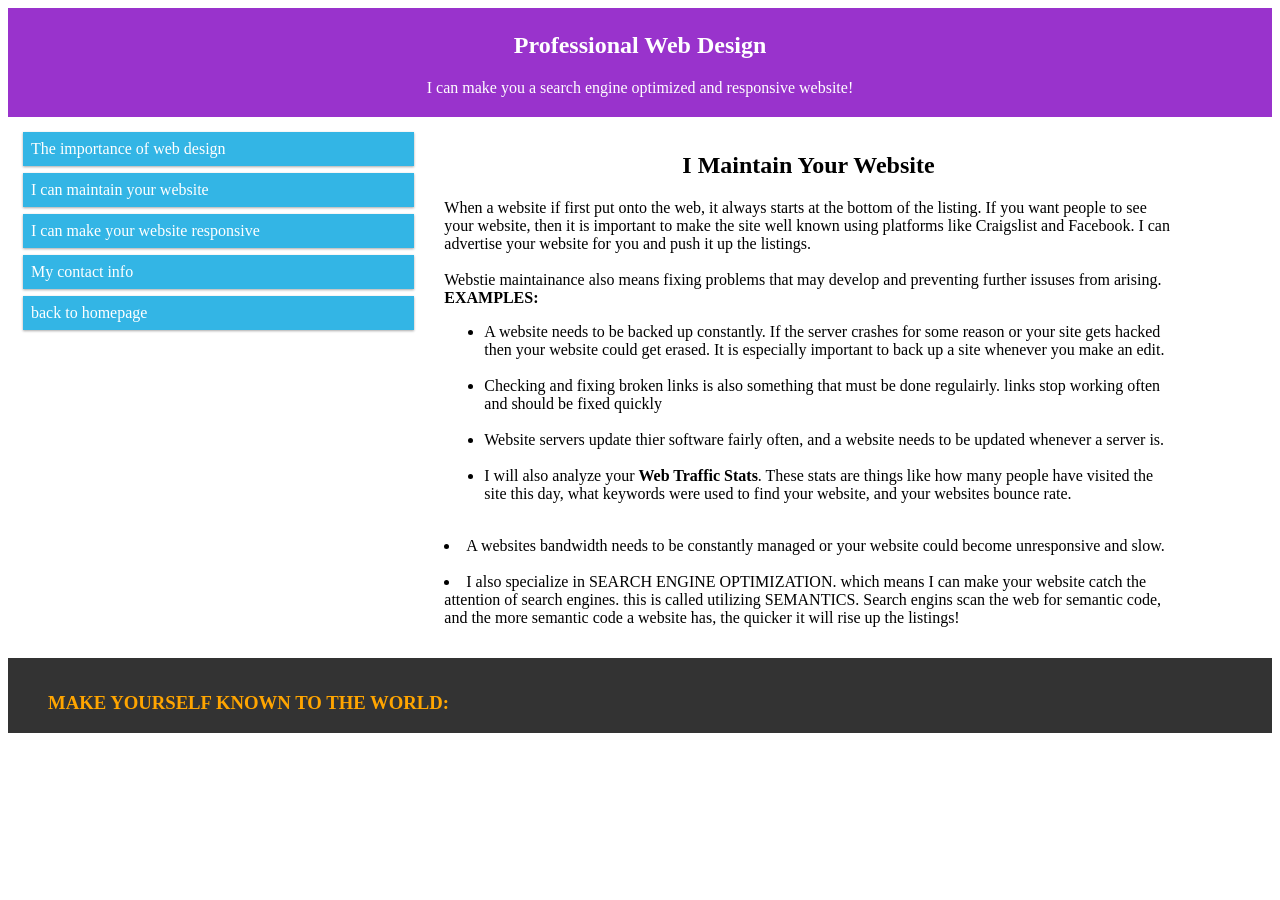
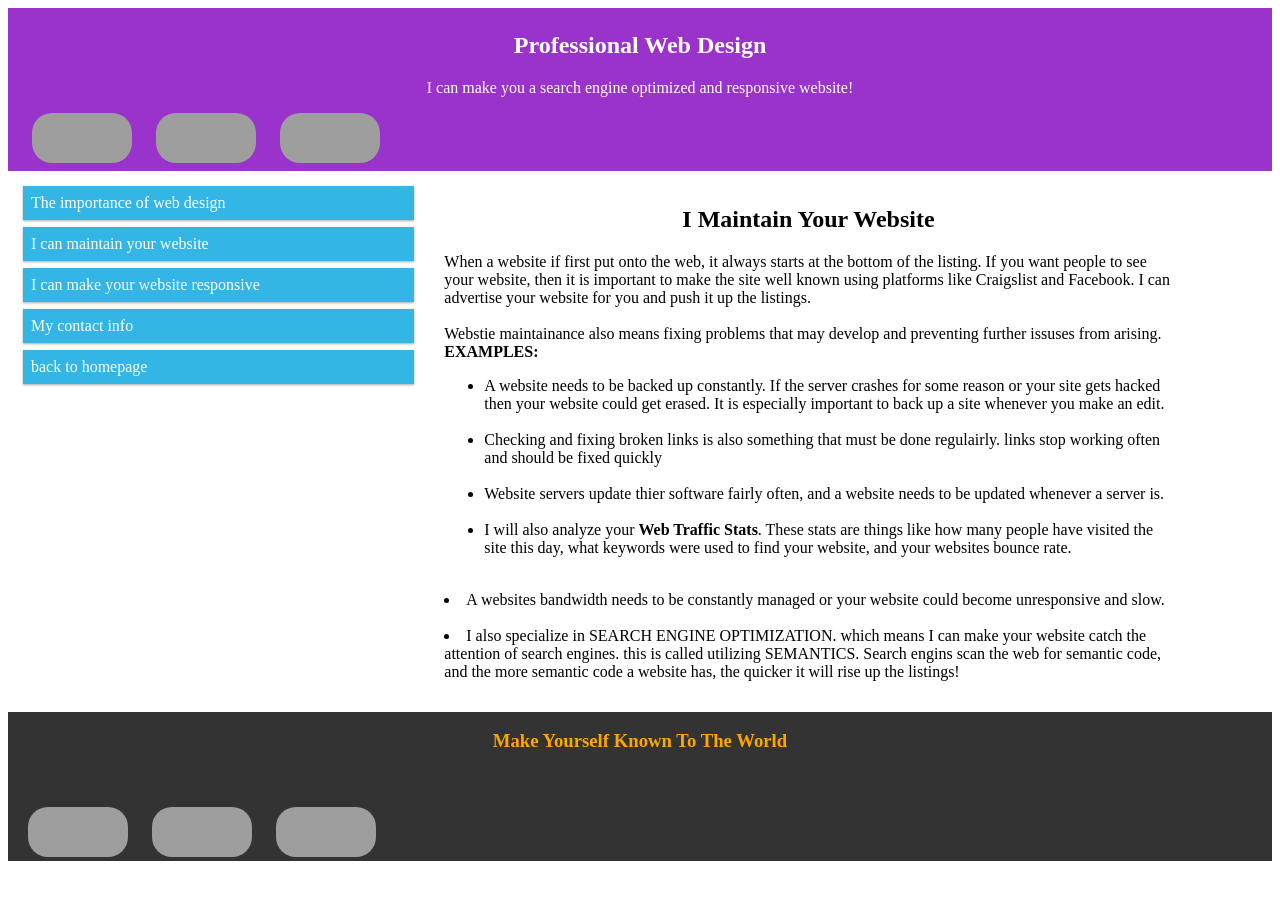
Before and after one commit to kogamikirito/kogamikirito.github.io, a Jekyll site: the page maintain/index.html, which Jekyll copies as it is, in a window 1280 px wide. Built offline with Jekyll 4.4.1, drawn with Linux system fonts in a browser that asks for light colours; grey boxes are pictures that could not be loaded.

Commit message:
new images maintain

```diff
--- a/maintain/index.html
+++ b/maintain/index.html
@@ -95,6 +95,13 @@ div.clearfix{
 
 nav{list-style-type:none;}
 
+    .social{width:100px;
+        height:50px;
+        margin-left:20px;
+        border-radius:20px;}
+
+.benter{text-align:center;}
+
 
 /* For mobile phones: */
 [class*="col-"] {
@@ -141,6 +148,17 @@ nav{list-style-type:none;}
 <header class="header">
   <h1 style="text-align:center;">Professional Web Design</h1>
    <p style="text-align:center;">I can make you a search engine optimized and responsive website!</p>
+
+    <a href="https://twitter.com/DavsWebMaker">
+<img src="http://imgur.com/8Nn8p6Y.jpg" class="social"></a>
+
+<a href="https://www.instagram.com/explore/tags/webdesign/?hl=en">
+<img src="http://imgur.com/gz2iMMG.jpg" class="social"></a>
+
+<a href="http://imgur.com/search/score?q=web+design">
+<img src="http://imgur.com/LvbfUIR.jpg" class="social"></a>
+
+
 </header>
 
 
@@ -208,9 +226,22 @@ this day, what keywords were used to find your website, and your websites bounce
 
 
 <footer class=" col-12 col-m-12 home nav">
-<ul>
-<li> <h3 style="color:orange;">MAKE YOURSELF KNOWN TO THE WORLD:</h3></li>
-</ul>
+ <h3 style="color:orange;" class="benter"bn>Make Yourself Known To The World</h3>
+
+
+<br>
+<br>
+
+<a href="https://en.wikipedia.org/wiki/Web_design">
+<img src="http://imgur.com/IXE0bE6.png" class="social"></a>
+
+<a href="https://www.pinterest.com/explore/web-design/">
+<img src="http://imgur.com/4KLLgrM.jpg" class="social"></a>
+
+<a href="https://www.facebook.com/people/David-Deda/100008534940582">
+<img src="http://imgur.com/V0NUl9y.jpg" class="social"></a>
+
+
 </footer>
 
 <section
```
